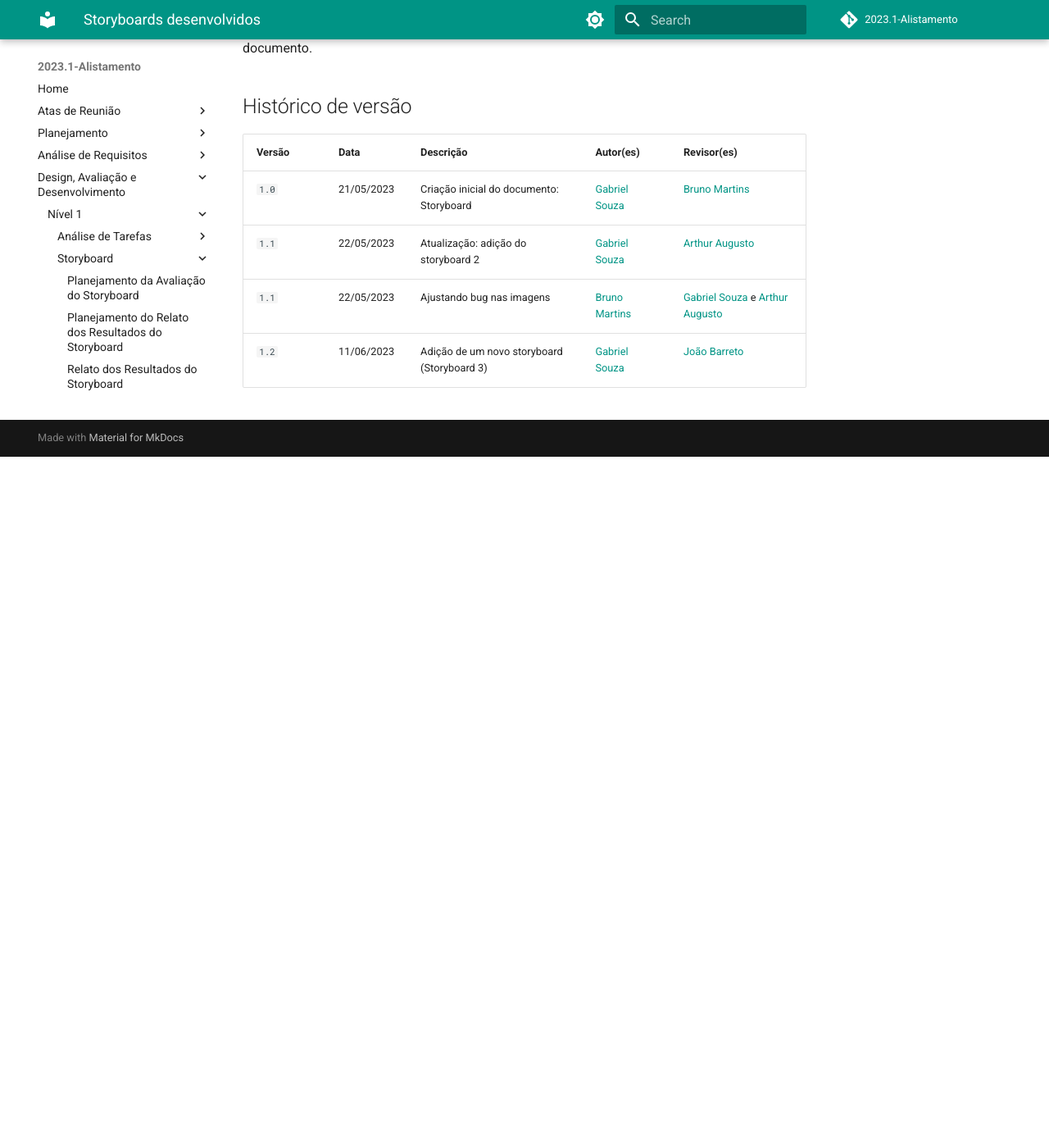
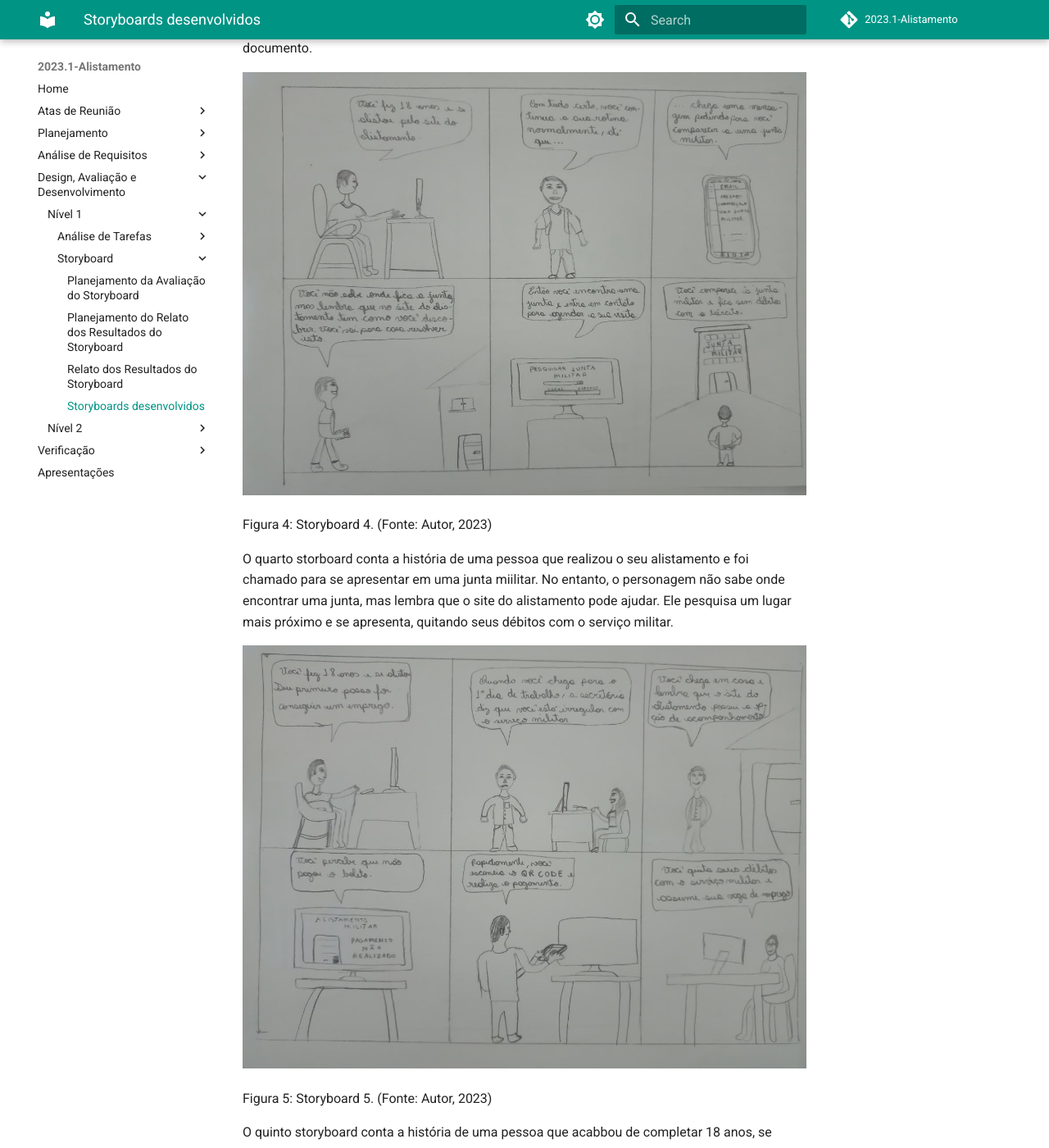
Before and after one commit to Interacao-Humano-Computador/2023.1-Alistamento, an MkDocs documentation site: the page built from docs/design_avaliacao_desenvolvimento/nivel1/storyboard/storyboard.md, in a window 1280 px wide and 1400 px high, scrolled down 2185 px. Shown: the whole window at 82% size. Built offline with MkDocs 1.6.1 and Material for MkDocs 9.7.7, drawn with Linux system fonts in a browser that asks for light colours; comment, search, counter and statistics services are not loaded; before the commit the page ends 2742 px from its top, so only the background shows below that; some of the changed text lies outside the part shown.

Commit message:
Adicionando mais 2 storyboards (upload no local correto)

```diff
--- a/docs/design_avaliacao_desenvolvimento/nivel1/storyboard/storyboard.md
+++ b/docs/design_avaliacao_desenvolvimento/nivel1/storyboard/storyboard.md
@@ -26,6 +26,18 @@
 
 O terceiro storyboard conta a história de um contratante que se agrada do currículo de uma pessoa chamada Felipe. Mas para realizar a contratação, ele primeiro deve se atentar quanto a veracidade do certificado de dispensa militar, para isso, ele utiliza o site do Alistamento online e faz a requisição de validade utilizado o RA, assim, podendo ter a certeza da originalidade do documento.
 
+![Storyboard 4](../../../img/design_avaliacao/storyboard3.jpeg)
+
+<p>Figura 4: Storyboard 4. (Fonte: Autor, 2023)</p>
+
+O quarto storboard conta a história de uma pessoa que realizou o seu alistamento e foi chamado para se apresentar em uma junta miilitar. No entanto, o personagem não sabe onde encontrar uma junta, mas lembra que o site do alistamento pode ajudar. Ele pesquisa um lugar mais próximo e se apresenta, quitando seus débitos com o serviço militar.
+
+![Storyboard 5](../../../img/design_avaliacao/storboard4.jpg)
+
+<p>Figura 5: Storyboard 5. (Fonte: Autor, 2023)</p>
+
+O quinto storyboard conta a história de uma pessoa que acabbou de completar 18 anos, se alistou e conseguiu um emprego. No entanto, ao tentar assumir a vaga, a secretária disse que ele estava em débito com o serviço militar e não poderia trabalhar até resolver. O personagem fica triste, mas lembra que no site do alistamento ele consegue acompanhar o processamento. Ao adentrar no site ele percebe que não pagou o boleto. Após realizar o pagamento, ele quita seus débitos e assume a vaga.
+
 ## Histórico de versão
 | Versão | Data | Descrição | Autor(es) | Revisor(es) |
 | --- | --- | --- | --- | --- |
@@ -33,3 +45,4 @@
 | `1.1`   | 22/05/2023  |  Atualização: adição do storyboard 2 | [Gabriel Souza](https://github.com/GabrielMS00) | [Arthur Augusto](https://github.com/arthur-augusto) |
 | `1.1`   | 22/05/2023  |  Ajustando bug nas imagens | [Bruno Martins](https://github.com/gitbmvb)| [Gabriel Souza](https://github.com/GabrielMS00) e [Arthur Augusto](https://github.com/arthur-augusto) |
 | `1.2`  | 11/06/2023  |  Adição de um novo storyboard (Storyboard 3) | [Gabriel Souza](https://github.com/GabrielMS00) | [João Barreto](https://github.com/JoaoBarreto03)
+| `1.3`  | 11/06/2023  |  Adição de dois novos storyboards (Storyboard 4 e 5) | [João Barreto](https://github.com/JoaoBarreto03) | [Gabriel Souza](https://github.com/GabrielMS00)
```
